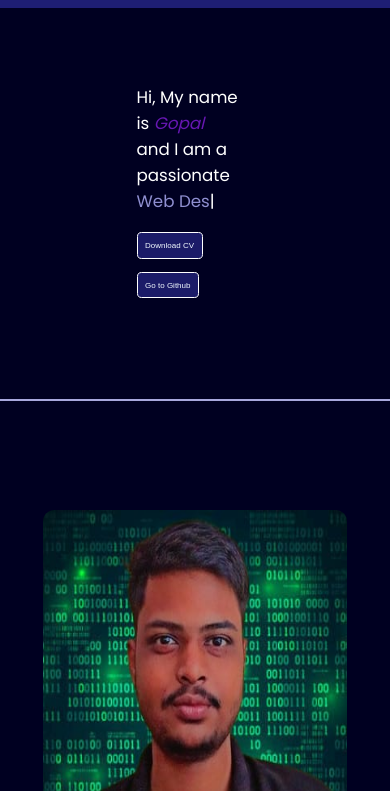
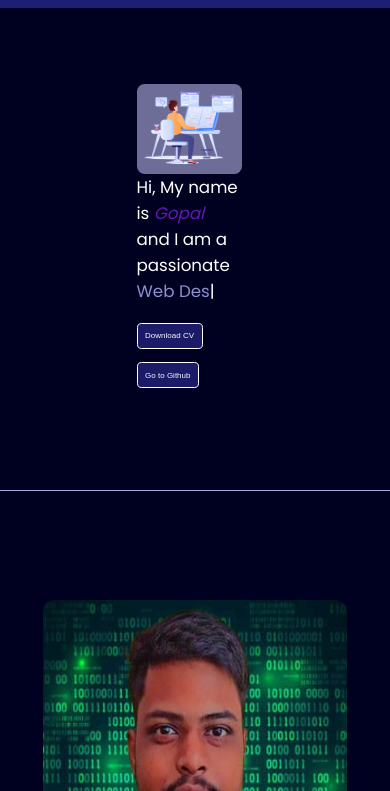
Before and after one commit to gopalkeshri31/gopalkeshri.github.io, a plain HTML site: page index.html in a window 390 px wide. Shown: the part 53-844 px from the top of the page. Drawn offline with nearby package versions, Linux system fonts and the light colour scheme.

Commit message:
website is done

```diff
--- a/style.css
+++ b/style.css
@@ -626,10 +626,10 @@ form .btn{
         display: block;
     }
     .rightSection img{
-        display: none;
+        display: block;
     }
     .firstSection{
-        flex-direction: column;
+        flex-direction: column-reverse;
     }
     .leftSection{
         font-size: 2.2rem;
```
